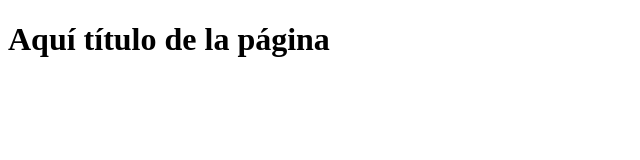
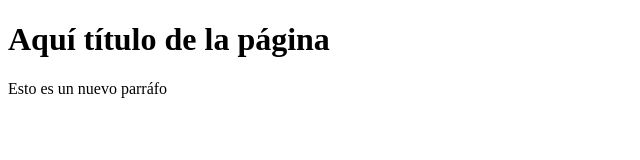
Before and after one commit to NatyTur/ProyectoEmpresaA, a plain HTML site: page index.html in a window 1280 px wide. Shown: the whole page, without its empty margins (0-640 px from the left). Drawn offline with Linux system fonts and the light colour scheme.

Commit message:
Update index.html

```diff
--- a/index.html
+++ b/index.html
@@ -7,5 +7,6 @@
 </head>
 <body>
     <h1>Aquí título de la página</h1>
+    <p>Esto es un nuevo parráfo</p>
 </body>
 </html>
```
